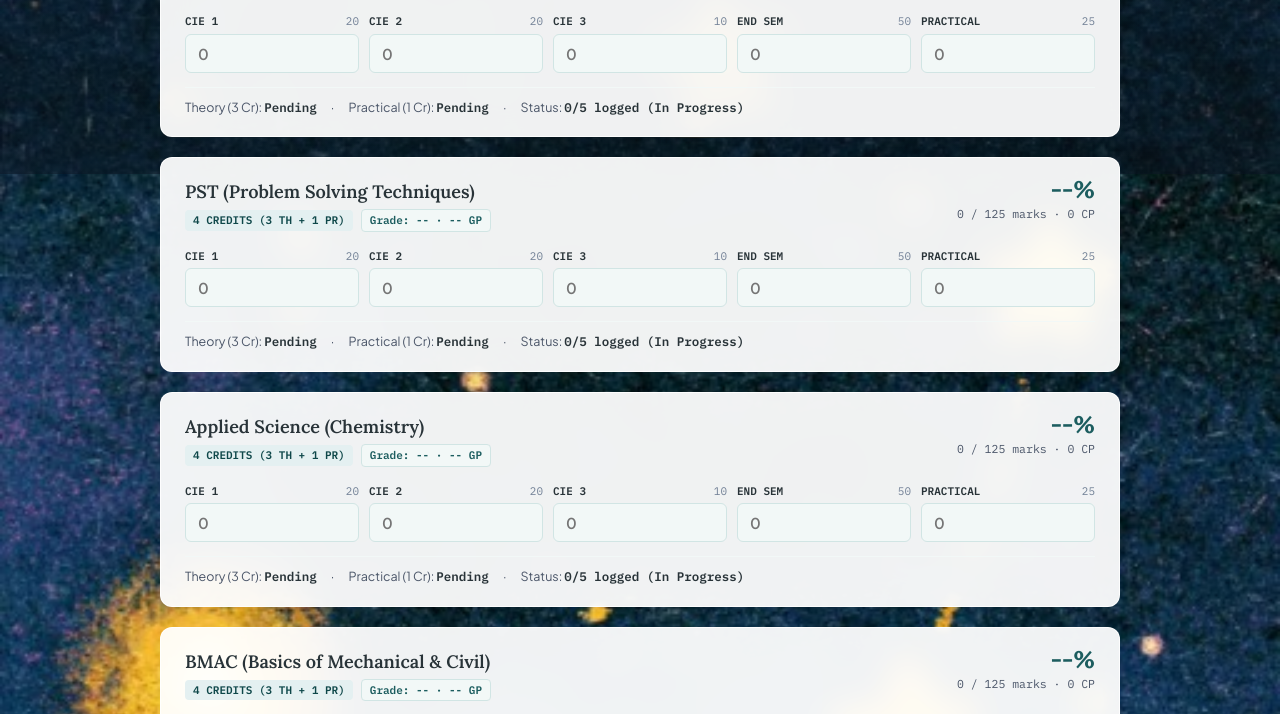
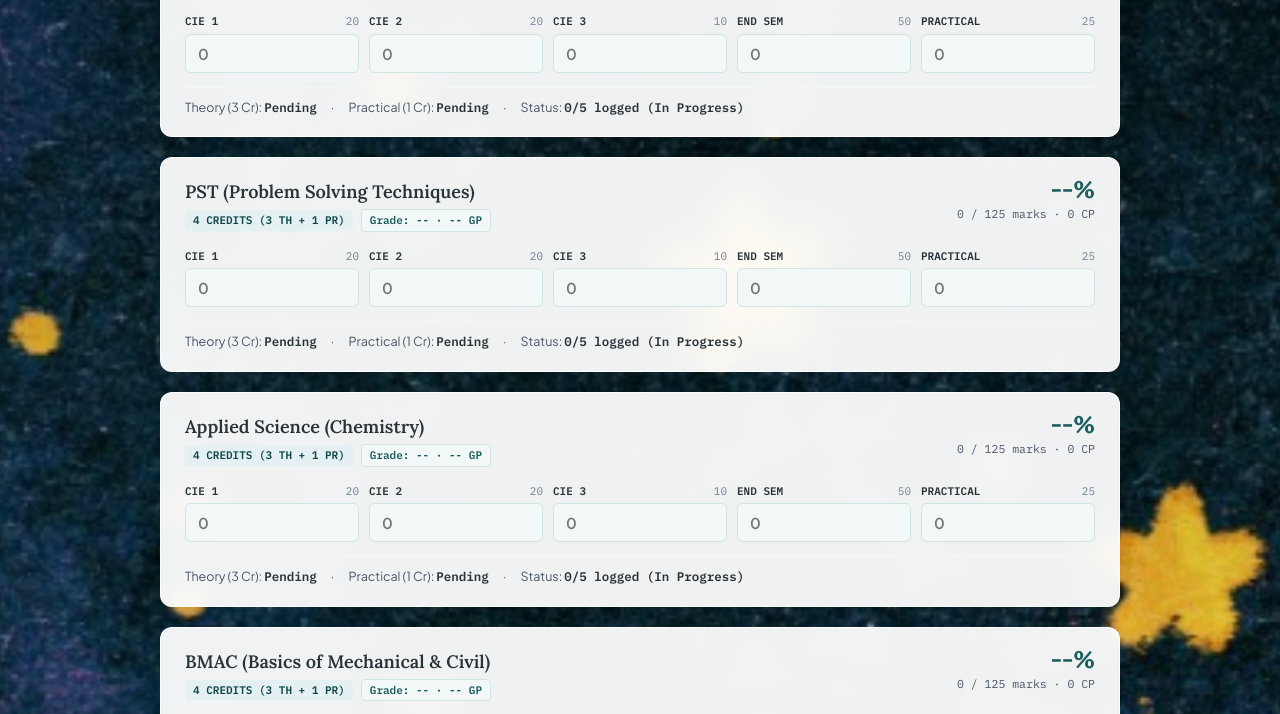
Before and after one commit to snehil069/calculator, a plain HTML site: page index.html in a window 1280 px wide. Shown: the part 626-1340 px from the top of the page. Drawn offline with Linux system fonts and the light colour scheme.

Commit message:
fix: make background scroll with website and anchor bottom to reveal Pokemon artwork

```diff
--- a/index.html
+++ b/index.html
@@ -46,32 +46,26 @@ body {
   background-color: #0b1524;
   background-image: url('bg.jpg');
   background-size: cover;
-  background-position: center top;
-  background-attachment: fixed;
+  background-position: center bottom;
+  background-attachment: scroll;
   background-repeat: no-repeat;
   color: var(--color-charcoal-navy);
   line-height: 1.5;
-  padding: 32px 16px 80px;
+  padding: 32px 16px 140px;
   min-height: 100vh;
   position: relative;
 }
 
 body::before {
   content: '';
-  position: fixed;
+  position: absolute;
   top: 0;
   left: 0;
   right: 0;
   bottom: 0;
-  background: radial-gradient(circle at 50% 20%, rgba(11, 21, 36, 0.3) 0%, rgba(11, 21, 36, 0.55) 100%);
+  background: linear-gradient(180deg, rgba(11, 21, 36, 0.35) 0%, rgba(11, 21, 36, 0.1) 40%, rgba(11, 21, 36, 0.05) 80%, rgba(11, 21, 36, 0.15) 100%);
   pointer-events: none;
   z-index: 0;
-}
-
-@media(max-width: 768px) {
-  body {
-    background-attachment: scroll;
-  }
 }
 
 .container {
```
Also changed, not shown: preview (3).html (+5 -11 lines).
